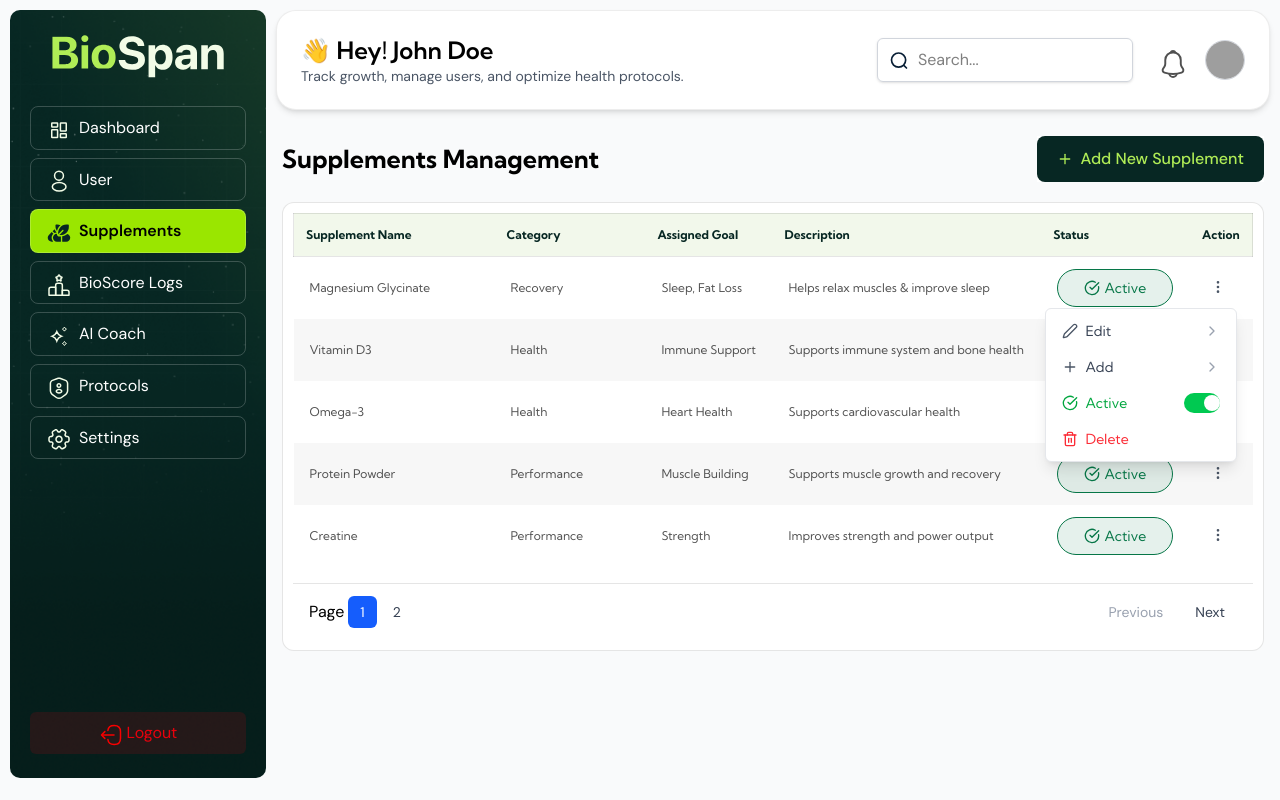
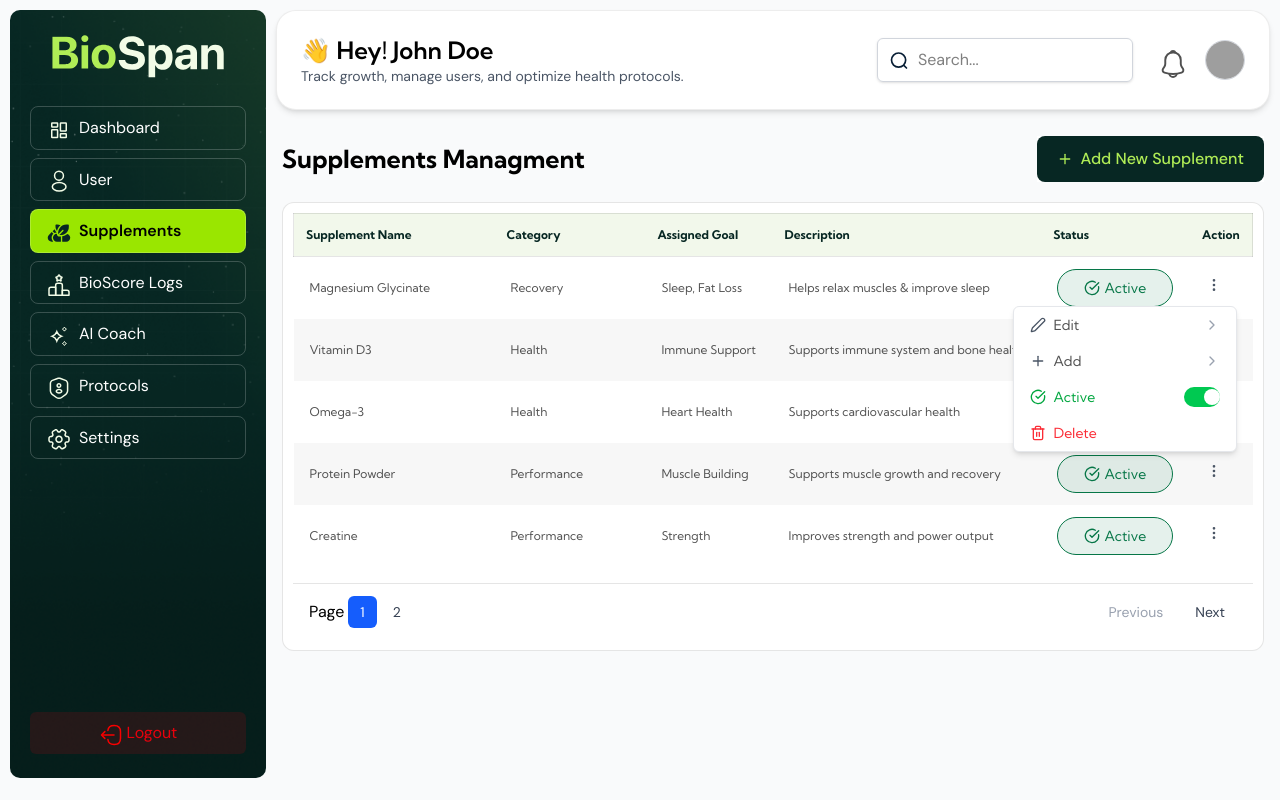
Before and after one commit to Awais-khalid11/BioSpan-Dashboard, a React (Vite) app: page /supplements in a window 1280 px wide. Both pictures are taken after a click on the button 1218 px from the left and 287 px from the top of the page. Built offline with nearby package versions, Linux system fonts and the light colour scheme; grey boxes are pictures that could not be loaded.

Commit message:
Supplement fixes

```diff
--- a/src/pages/Supplements.jsx
+++ b/src/pages/Supplements.jsx
@@ -3,14 +3,11 @@ import BasicTable from "../components/BasicTable";
 import {
   Edit2,
   Plus,
-  ArrowLeft,
-  ArrowRight,
   Trash2,
   CheckCircle,
   XCircle,
   MoreVertical,
   ChevronRight,
-  ChevronDown,
 } from "lucide-react";
 import { useNavigate } from "react-router-dom";
 
@@ -22,6 +19,91 @@ const columns = [
   { label: "Status", key: "status" },
   { label: "Action", key: "action" },
 ];
+
+const CustomDropdown = ({ id, currentStatus, onToggle }) => {
+  const [open, setOpen] = useState(false);
+  const ref = useRef();
+  const navigate = useNavigate();
+
+  useEffect(() => {
+    const handleClickOutside = (e) => {
+      if (ref.current && !ref.current.contains(e.target)) {
+        setOpen(false);
+      }
+    };
+    document.addEventListener("mousedown", handleClickOutside);
+    return () => document.removeEventListener("mousedown", handleClickOutside);
+  }, []);
+
+  return (
+    <div className="relative" ref={ref}>
+      <button onClick={() => setOpen(!open)}>
+        <MoreVertical className="h-4 w-4 text-gray-600" />
+      </button>
+      {open && (
+        <div className="absolute right-0 mt-2 w-56 bg-white border border-gray-200 rounded-md shadow-md z-50">
+          <button
+            onClick={() => navigate("/supplement-modal")}
+            className="w-full px-4 py-2 text-sm hover:bg-gray-100 text-left"
+          >
+            <div className="flex items-center justify-between">
+              <div className="flex items-center gap-2">
+                <Edit2 className="w-4 h-4 text-gray-600" />
+                <span>Edit</span>
+              </div>
+              <ChevronRight className="w-4 h-4 text-gray-400" />
+            </div>
+          </button>
+
+          <div className="w-full px-4 py-2 text-sm hover:bg-gray-100">
+            <div className="flex items-center justify-between">
+              <div className="flex items-center gap-2">
+                <Plus className="w-4 h-4 text-gray-600" />
+                <span>Add</span>
+              </div>
+              <ChevronRight className="w-4 h-4 text-gray-400" />
+            </div>
+          </div>
+
+          <button
+            onClick={(e) => {
+              e.stopPropagation();
+              onToggle(id);
+            }}
+            className="w-full px-4 py-2 text-sm hover:bg-gray-100 text-left"
+          >
+            <div className="flex items-center justify-between">
+              <div className="flex items-center gap-2">
+                <CheckCircle className="w-4 h-4 text-green-600" />
+                <span className="text-green-600">Active</span>
+              </div>
+              <div
+                className={`relative inline-flex h-5 w-9 items-center rounded-full transition-colors ${
+                  currentStatus === "Active" ? "bg-green-500" : "bg-gray-300"
+                }`}
+              >
+                <span
+                  className={`inline-block h-4 w-4 transform rounded-full bg-white transition-transform ${
+                    currentStatus === "Active"
+                      ? "translate-x-5"
+                      : "translate-x-0.5"
+                  }`}
+                />
+              </div>
+            </div>
+          </button>
+
+          <div className="w-full px-4 py-2 text-sm hover:bg-gray-100 text-left">
+            <div className="flex items-center gap-2 text-red-500">
+              <Trash2 className="w-4 h-4" />
+              <span>Delete</span>
+            </div>
+          </div>
+        </div>
+      )}
+    </div>
+  );
+};
 
 const Supplements = () => {
   const navigate = useNavigate();
@@ -84,14 +166,6 @@ const Supplements = () => {
     },
   ]);
 
-  const [openDropdownId, setOpenDropdownId] = useState(null);
-  const dropdownRefs = useRef({});
-
-  const addSupplement = (newSupplement) => {
-    const nextId = Math.max(...supplements.map((s) => s.id)) + 1;
-    setSupplements((prev) => [...prev, { ...newSupplement, id: nextId }]);
-  };
-
   const toggleStatus = (id) => {
     setSupplements((prev) =>
       prev.map((item) =>
@@ -103,12 +177,6 @@ const Supplements = () => {
           : item
       )
     );
-    setOpenDropdownId(null); // Close dropdown after action
-  };
-
-  const deleteSupplement = (id) => {
-    setSupplements((prev) => prev.filter((item) => item.id !== id));
-    setOpenDropdownId(null); // Close dropdown after action
   };
 
   const formatStatus = (status) => {
@@ -131,134 +199,26 @@ const Supplements = () => {
     );
   };
 
-  // Handle clicks outside dropdowns
-  useEffect(() => {
-    const handleClickOutside = (event) => {
-      Object.values(dropdownRefs.current).forEach((ref) => {
-        if (ref && !ref.contains(event.target)) {
-          setOpenDropdownId(null);
-        }
-      });
-    };
-
-    document.addEventListener("mousedown", handleClickOutside);
-    return () => {
-      document.removeEventListener("mousedown", handleClickOutside);
-    };
-  }, []);
-
-  const formatActions = (id) => {
-    const currentStatus = supplements.find((s) => s.id === id)?.status;
-
-    return (
-      <div className="relative" ref={(el) => (dropdownRefs.current[id] = el)}>
-        <button
-          onClick={(e) => {
-            e.stopPropagation();
-            setOpenDropdownId(openDropdownId === id ? null : id);
-          }}
-          className="p-1 rounded hover:bg-gray-100"
-        >
-          <MoreVertical className="h-4 w-4 text-gray-600" />
-        </button>
-
-        {openDropdownId === id && (
-          <div className="absolute right-0 mt-2 w-48 bg-white rounded-md shadow-lg z-10 border border-gray-200">
-            <ul className="py-1 text-sm text-gray-700">
-              <li>
-                <button
-                  onClick={() => {
-                    navigate("/supplement-modal");
-                    setOpenDropdownId(null);
-                  }}
-                  className="w-full px-4 py-2 text-left hover:bg-gray-100 flex items-center justify-between"
-                >
-                  <div className="flex items-center gap-2">
-                    <Edit2 className="w-4 h-4 text-gray-600" />
-                    <span>Edit</span>
-                  </div>
-                  <ChevronRight className="w-4 h-4 text-gray-400" />
-                </button>
-              </li>
-              <li>
-                <button
-                  onClick={() => {
-                    // Add new supplement logic here
-                    setOpenDropdownId(null);
-                  }}
-                  className="w-full px-4 py-2 text-left hover:bg-gray-100 flex items-center justify-between"
-                >
-                  <div className="flex items-center gap-2">
-                    <Plus className="w-4 h-4 text-gray-600" />
-                    <span>Add</span>
-                  </div>
-                  <ChevronRight className="w-4 h-4 text-gray-400" />
-                </button>
-              </li>
-              <li>
-                <button
-                  onClick={(e) => {
-                    e.stopPropagation();
-                    toggleStatus(id);
-                  }}
-                  className="w-full px-4 py-2 text-left hover:bg-gray-100 flex items-center justify-between"
-                >
-                  <div className="flex items-center gap-2">
-                    <CheckCircle className="w-4 h-4 text-green-600" />
-                    <span className="text-green-600">Active</span>
-                  </div>
-                  <div
-                    className={`relative inline-flex h-5 w-9 items-center rounded-full transition-colors ${
-                      currentStatus === "Active"
-                        ? "bg-green-500"
-                        : "bg-gray-300"
-                    }`}
-                  >
-                    <span
-                      className={`inline-block h-4 w-4 transform rounded-full bg-white transition-transform ${
-                        currentStatus === "Active"
-                          ? "translate-x-5"
-                          : "translate-x-0.5"
-                      }`}
-                    />
-                  </div>
-                </button>
-              </li>
-              <li>
-                <button
-                  onClick={(e) => {
-                    e.stopPropagation();
-                    deleteSupplement(id);
-                  }}
-                  className="w-full px-4 py-2 text-left hover:bg-gray-100 flex items-center justify-between text-red-500"
-                >
-                  <div className="flex items-center gap-2">
-                    <Trash2 className="w-4 h-4" />
-                    <span>Delete</span>
-                  </div>
-                </button>
-              </li>
-            </ul>
-          </div>
-        )}
-      </div>
-    );
-  };
-
   const tableData = supplements.map((item) => ({
     supplements: item.supplements,
     category: item.category,
     goal: item.goal,
     description: item.description,
     status: formatStatus(item.status),
-    action: formatActions(item.id),
+    action: (
+      <CustomDropdown
+        id={item.id}
+        currentStatus={item.status}
+        onToggle={toggleStatus}
+      />
+    ),
     raw: item,
   }));
 
   return (
     <div>
       <BasicTable
-        title="Supplements Management"
+        title="Supplements Managment"
         columns={columns}
         data={tableData}
         showPagination={true}
```
